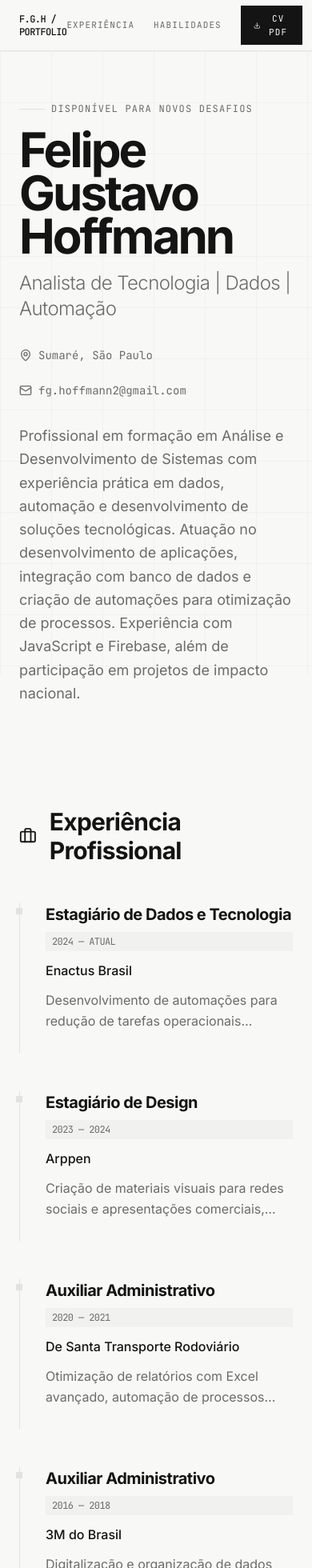
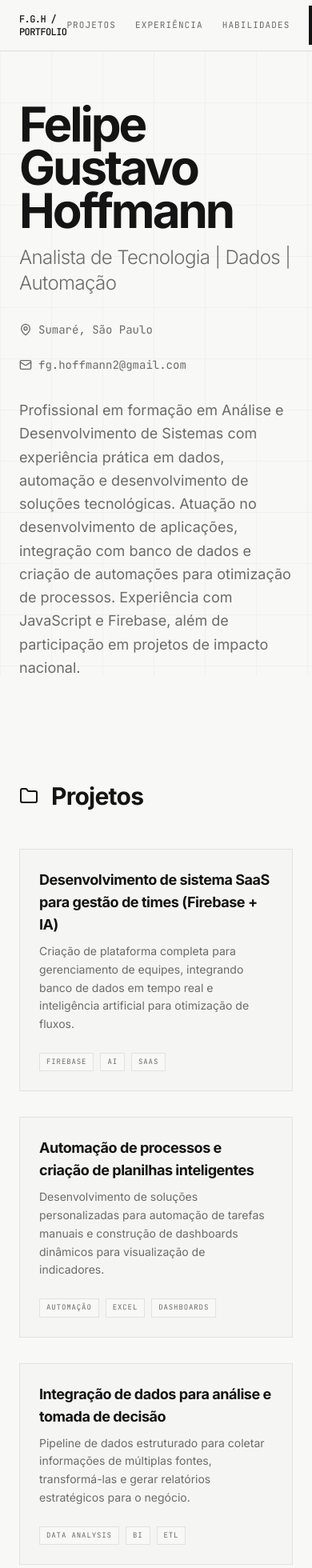
Before and after one commit to FelipeHoffmann00/Felipe-Hoffmann, a React (Vite) app: page / in a window 390 px wide. Shown: the top 1960 px of the page at 80% size. Built offline with nearby package versions, Linux system fonts and the light colour scheme.

Commit message:
feat: Add projects section and update navigation
Integrates a new "Projects" section to showcase recent work. Also, updates the navigation bar to include a link to "Projetos" and modifies the CV download button to use a direct link to the PDF. The PDF has also been updated.

```diff
--- a/src/App.tsx
+++ b/src/App.tsx
@@ -16,10 +16,11 @@ import {
   Download,
   ExternalLink,
   X,
-  Link as LinkIcon
+  Link as LinkIcon,
+  Folder
 } from "lucide-react";
 import { useState, useEffect } from "react";
-import { RESUME_DATA, Experience } from "./constants";
+import { RESUME_DATA, Experience, Project } from "./constants";
 
 const fadeIn = {
   initial: { opacity: 0, y: 20 },
@@ -55,11 +56,18 @@ export default function App() {
           {RESUME_DATA.name.split(' ').map(n => n[0]).join('.')} / PORTFOLIO
         </div>
         <div className="flex gap-6 items-center">
+          <a href="#projects" className="text-[11px] font-mono uppercase tracking-widest text-brand-muted hover:text-brand-ink transition-colors">Projetos</a>
           <a href="#experience" className="text-[11px] font-mono uppercase tracking-widest text-brand-muted hover:text-brand-ink transition-colors">Experiência</a>
           <a href="#skills" className="text-[11px] font-mono uppercase tracking-widest text-brand-muted hover:text-brand-ink transition-colors">Habilidades</a>
-          <button className="flex items-center gap-2 px-4 py-2 bg-brand-ink text-brand-bg rounded-none text-[11px] font-mono uppercase tracking-widest hover:invert transition-all">
+          <a
+            href="./curriculo.pdf"
+            target="_blank"
+            rel="noopener noreferrer"
+            download
+            className="flex items-center gap-2 px-4 py-2 bg-brand-ink text-brand-bg rounded-none text-[11px] font-mono uppercase tracking-widest hover:invert transition-all"
+          >
             <Download size={14} /> CV PDF
-          </button>
+          </a>
         </div>
       </nav>
 
@@ -73,10 +81,6 @@ export default function App() {
           className="space-y-8"
         >
           <div className="space-y-4">
-            <div className="flex items-center gap-2 text-brand-muted font-mono text-xs uppercase tracking-widest">
-              <span className="w-8 h-px bg-brand-line"></span>
-              Disponível para novos desafios
-            </div>
             <h1 className="text-6xl md:text-8xl font-bold tracking-tighter leading-[0.9] text-brand-ink">
               {RESUME_DATA.name}
             </h1>
@@ -99,6 +103,47 @@ export default function App() {
           </div>
         </motion.section>
 
+        {/* PROJECTS SECTION */}
+        <section id="projects" className="space-y-12">
+          <div className="flex items-center gap-4">
+            <Folder className="text-brand-ink" size={24} />
+            <h2 className="text-3xl font-bold tracking-tight">Projetos</h2>
+          </div>
+
+          <div className="grid grid-cols-1 md:grid-cols-2 lg:grid-cols-3 gap-8">
+            {(RESUME_DATA as any).projects.map((project: any, i: number) => (
+              <motion.div
+                key={i}
+                variants={fadeIn}
+                initial="initial"
+                whileInView="animate"
+                whileHover={{ y: -10, scale: 1.02 }}
+                transition={{ duration: 0.2, ease: "easeOut" }}
+                viewport={{ once: true }}
+                className="group p-6 bg-brand-line/10 border border-brand-line hover:border-brand-ink transition-all space-y-4 cursor-default"
+              >
+                <div className="space-y-2">
+                  <h3 className="text-lg font-bold tracking-tight group-hover:text-brand-ink transition-colors">
+                    {project.title}
+                  </h3>
+                  <p className="text-sm text-brand-muted leading-relaxed">
+                    {project.description}
+                  </p>
+                </div>
+                {project.tags && (
+                  <div className="flex flex-wrap gap-2 pt-2">
+                    {project.tags.map((tag: string) => (
+                      <span key={tag} className="text-[9px] font-mono uppercase tracking-widest text-brand-muted bg-brand-bg px-2 py-1 border border-brand-line">
+                        {tag}
+                      </span>
+                    ))}
+                  </div>
+                )}
+              </motion.div>
+            ))}
+          </div>
+        </section>
+
         {/* EXPERIENCE & EDUCATION */}
         <section id="experience" className="grid grid-cols-1 lg:grid-cols-12 gap-16">
           <div className="lg:col-span-8 space-y-12">
@@ -118,6 +163,8 @@ export default function App() {
                 <motion.div
                   key={i}
                   variants={fadeIn}
+                  whileHover={{ x: 10 }}
+                  transition={{ duration: 0.2, ease: "easeOut" }}
                   onClick={() => setSelectedExperience(exp)}
                   className="group relative pl-8 border-l border-brand-line space-y-3 hover:border-brand-ink transition-colors cursor-pointer"
                 >
@@ -248,7 +295,7 @@ export default function App() {
 
           <div className="mt-16 pt-8 border-t border-brand-line text-center">
             <div className="text-[10px] font-mono text-brand-muted uppercase tracking-widest">
-              © {new Date().getFullYear()} {RESUME_DATA.name}
+              © {new Date().getFullYear()} <a href={RESUME_DATA.social.linkedin} target="_blank" rel="noopener noreferrer" className="hover:text-brand-ink transition-colors">{RESUME_DATA.name}</a>
             </div>
           </div>
         </footer>
--- a/src/constants.ts
+++ b/src/constants.ts
@@ -97,5 +97,22 @@ export const RESUME_DATA = {
     linkedin: "https://www.linkedIn.com/in/felipe-hoffmann-9bb7361a4/",
     github: "https://github.com/FelipeHoffmann00",
     twitter: ""
-  }
+  },
+  projects: [
+    {
+      title: "Desenvolvimento de sistema SaaS para gestão de times (Firebase + IA)",
+      description: "Criação de plataforma completa para gerenciamento de equipes, integrando banco de dados em tempo real e inteligência artificial para otimização de fluxos.",
+      tags: ["Firebase", "AI", "SaaS"]
+    },
+    {
+      title: "Automação de processos e criação de planilhas inteligentes",
+      description: "Desenvolvimento de soluções personalizadas para automação de tarefas manuais e construção de dashboards dinâmicos para visualização de indicadores.",
+      tags: ["Automação", "Excel", "Dashboards"]
+    },
+    {
+      title: "Integração de dados para análise e tomada de decisão",
+      description: "Pipeline de dados estruturado para coletar informações de múltiplas fontes, transformá-las e gerar relatórios estratégicos para o negócio.",
+      tags: ["Data Analysis", "BI", "ETL"]
+    }
+  ] as Project[]
 };
```
Also changed, not shown: 1 other file (tests, documents, lock files or other folders).
